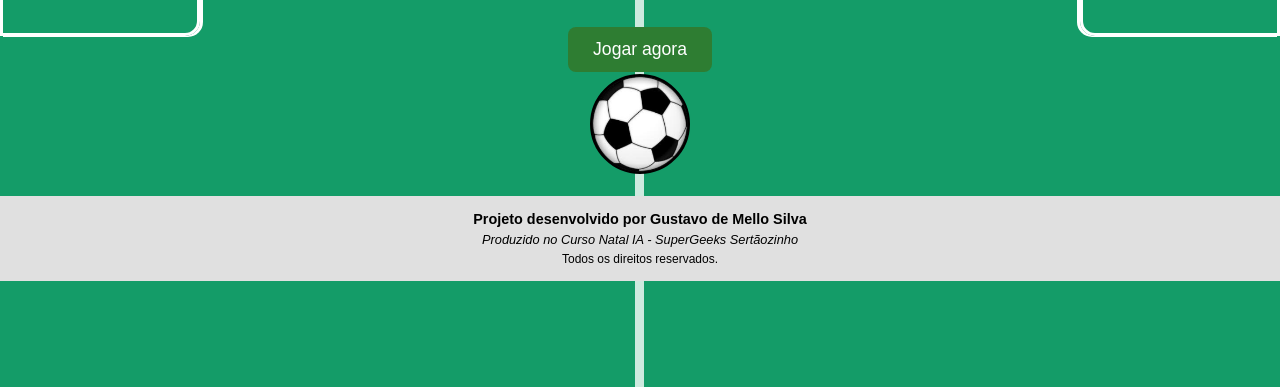
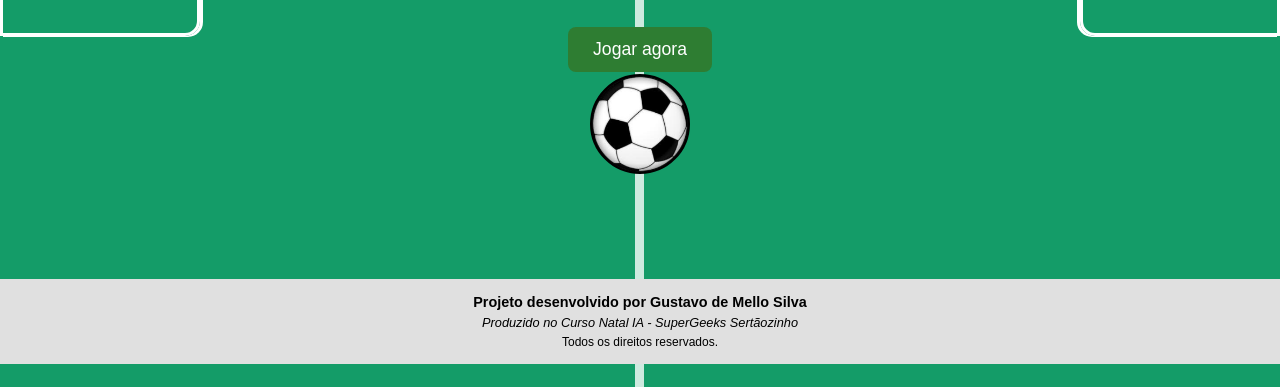
Before and after one commit to supergeekssertaozinho-tech/ter_gustavo, a plain HTML site: page index.html in a window 1280 px wide. Shown: the part 539-926 px from the top of the page. Drawn offline with Linux system fonts and the light colour scheme.

Commit message:
Update index.html

```diff
--- a/index.html
+++ b/index.html
@@ -14,6 +14,10 @@
             box-sizing: border-box;
         }
 
+        html{
+            height: 60vh;
+        }
+
         .play{
             border-radius: 50%;
             border: 5px solid #000;
@@ -22,6 +26,7 @@
             align-items: center;
             justify-content: center;
             margin: 2px auto;
+            margin-bottom: 85px;
             cursor: pointer;
         }
 
```
